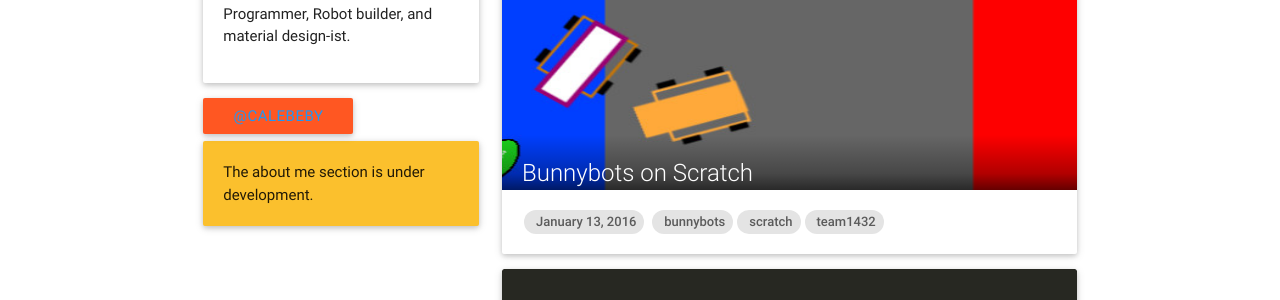
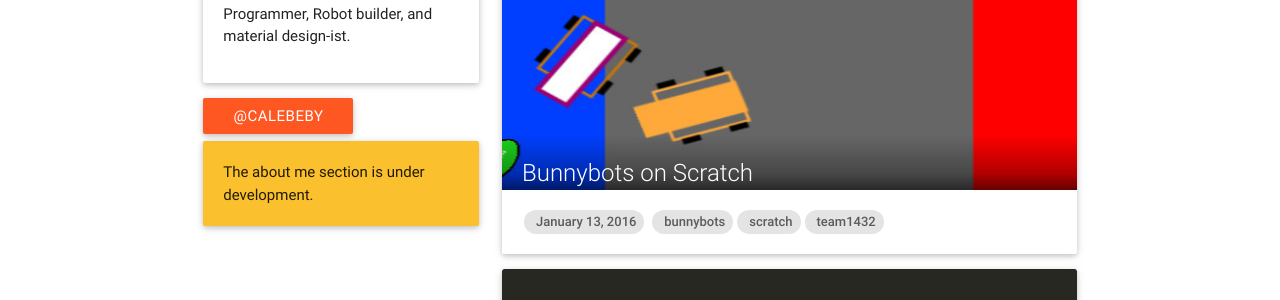
Before and after one commit to calebeby/calebeby.github.io, a Jekyll site: the page built from index.html, in a window 1280 px wide. Shown: the part 222-522 px from the top of the page. Built offline with Jekyll 4.4.1, drawn with Linux system fonts in a browser that asks for light colours; nearby versions of some CDN libraries.

Commit message:
Update index.html

```diff
--- a/index.html
+++ b/index.html
@@ -12,9 +12,7 @@
         {% capture about %}{% include about.markdown %}{% endcapture %}
         {{ about | markdownify }}
       </div>
-      <div class="btn waves-effect">
-        <a href="http://github.com/{{ site.accounts.github }}">@{{ site.accounts.github }}</a>
-      </div>
+        <a class="btn waves-effect" href="http://github.com/{{ site.accounts.github }}">@{{ site.accounts.github }}</a>
       <div class="card-panel yellow darken-2">
         <i class="mdi mdi-alert"></i>The about me section is under development.
       </div>
```
